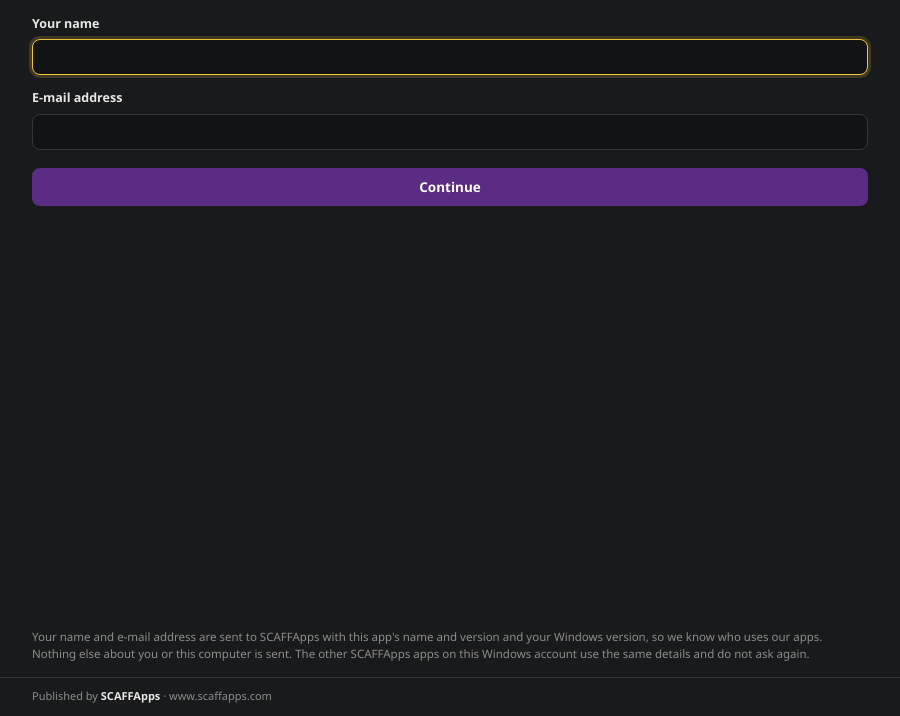
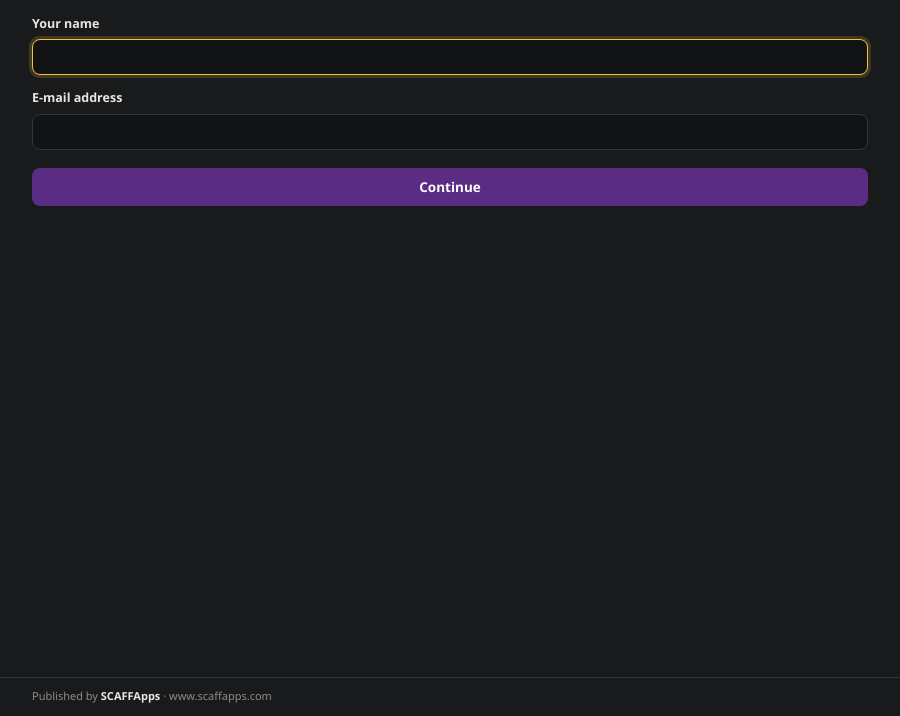
Before and after one commit to Rady193/multi-screens, an Electron app: page app/registration.html in a window 900 px wide. Shown: the part 84-800 px from the top of the page. Drawn offline with Linux system fonts and the light colour scheme.

Commit message:
Sign-up window: only "Published by SCAFFApps" below the form, without the paragraph about what is sent (for the next release)
Co-Authored-By: Claude Opus 5.5 <noreply@anthropic.com>

```diff
--- a/app/registration.html
+++ b/app/registration.html
@@ -29,7 +29,6 @@
     font: inherit; font-size: 13.5px; font-weight: 600; cursor: pointer }
   button:hover { background: var(--primary-h) }
   button:disabled { opacity: .6; cursor: default }
-  .fine { margin: auto 0 0; padding-top: 14px; color: var(--dim); font-size: 11.5px; line-height: 1.5 }
   footer { padding: 10px 32px 12px; border-top: 1px solid var(--line); color: var(--dim); font-size: 11px }
   footer b { color: var(--text); font-weight: 600 }
 </style>
@@ -45,9 +44,6 @@
     <p class="err" id="err" hidden></p>
     <button id="go" type="submit">Continue</button>
   </form>
-  <p class="fine">Your name and e-mail address are sent to SCAFFApps with this app's name and version and your Windows version,
-    so we know who uses our apps. Nothing else about you or this computer is sent. The other SCAFFApps apps on this Windows
-    account use the same details and do not ask again.</p>
 </main>
 <footer>Published by <b>SCAFFApps</b> · www.scaffapps.com</footer>
 <script>
```
